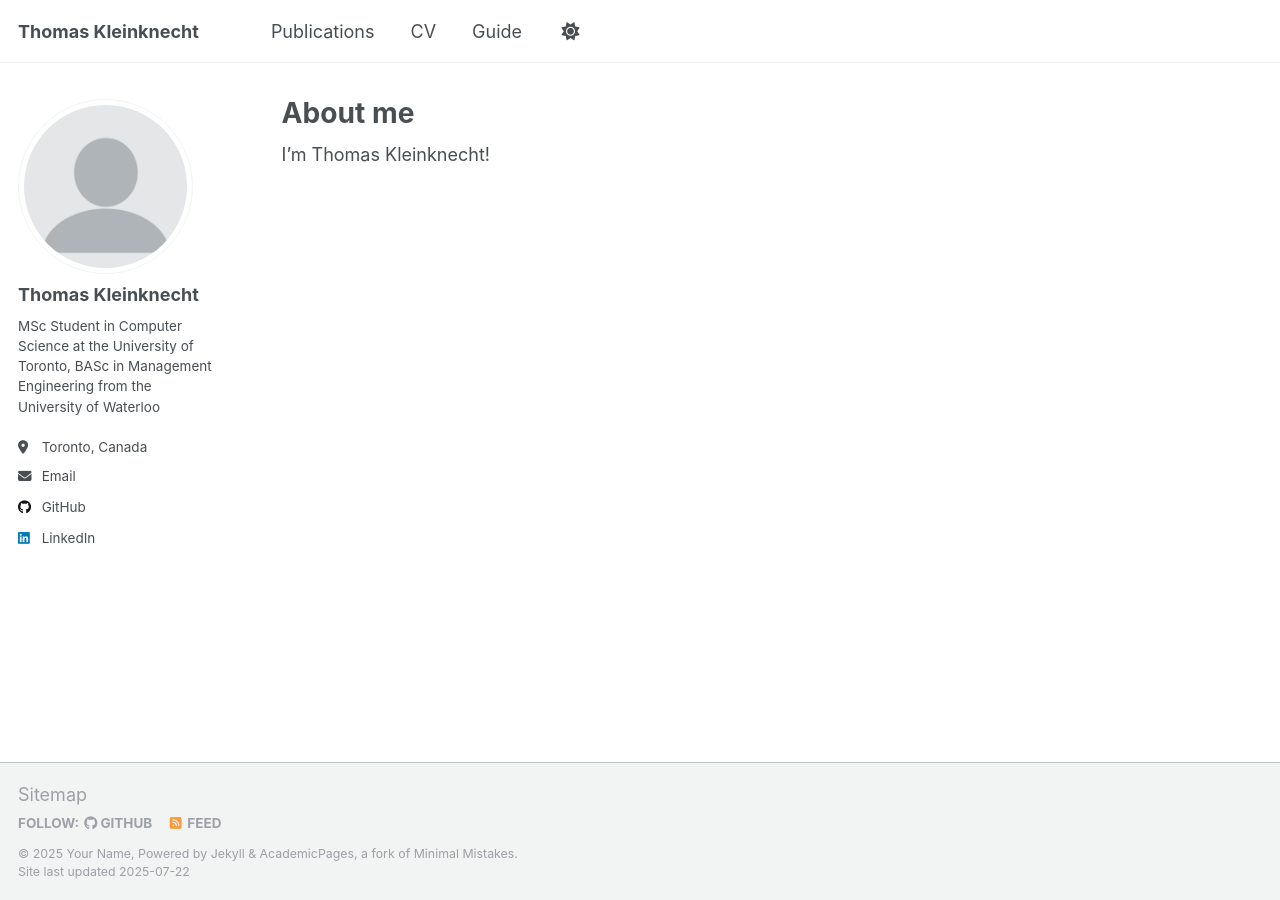
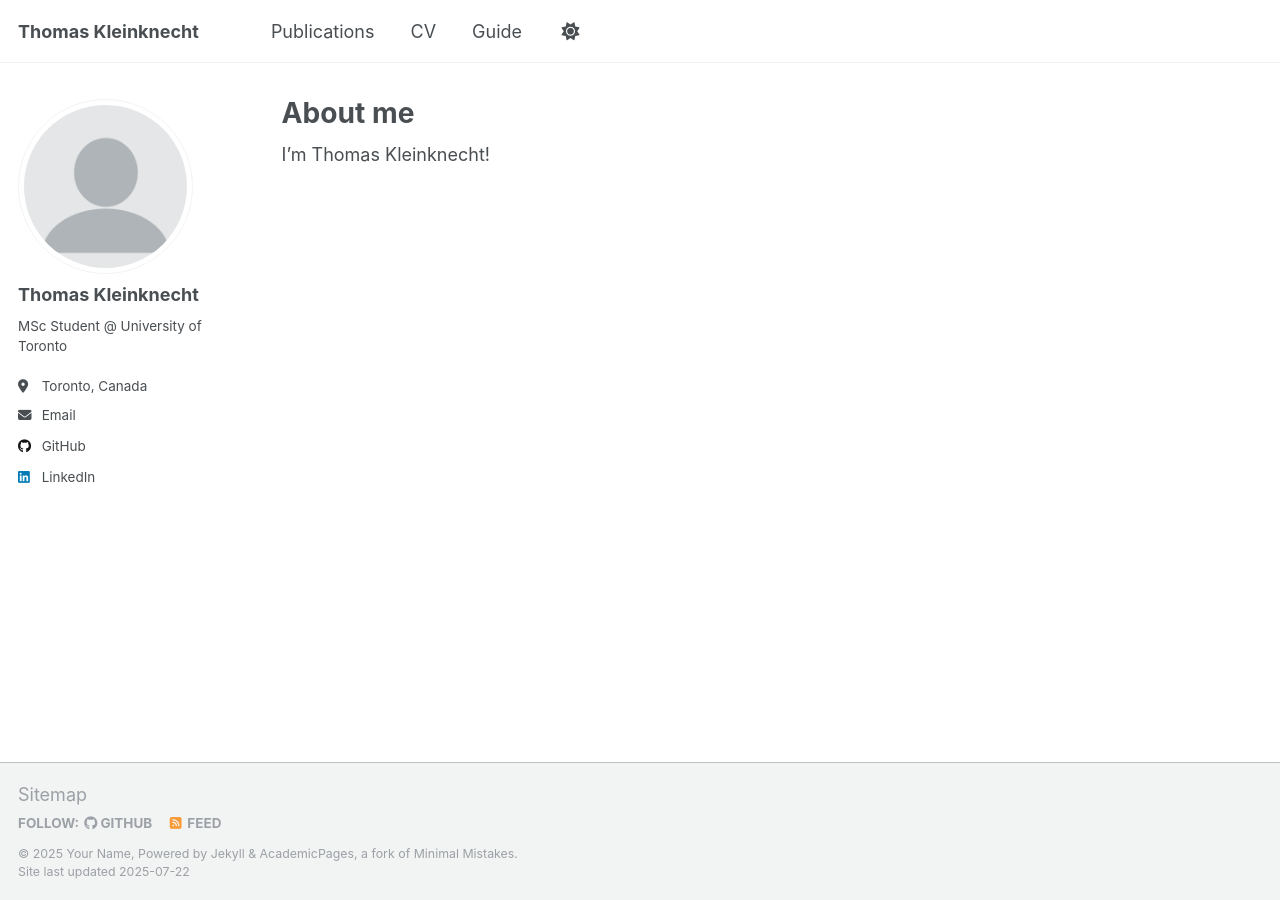
Before and after one commit to thomask902/thomask902.github.io, a Jekyll site: the page built from _pages/about.md, in a window 1280 px wide. Built offline with Jekyll 4.4.1, drawn with Linux system fonts in a browser that asks for light colours; a script that is not in the unit is left out.

Commit message:
Update _config.yml

```diff
--- a/_config.yml
+++ b/_config.yml
@@ -25,7 +25,7 @@ author:
   avatar           : "profile.png"
   name             : "Thomas Kleinknecht"
   pronouns         : # example: "she/her"
-  bio              : "MSc Student in Computer Science at the University of Toronto, BASc in Management Engineering from the University of Waterloo"
+  bio              : "MSc Student @ University of Toronto"
   location         : "Toronto, Canada"
   employer         :
   uri              : # URL
```
